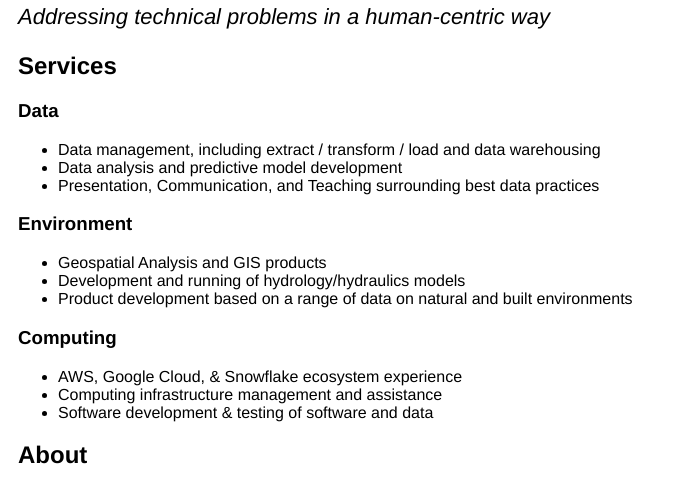
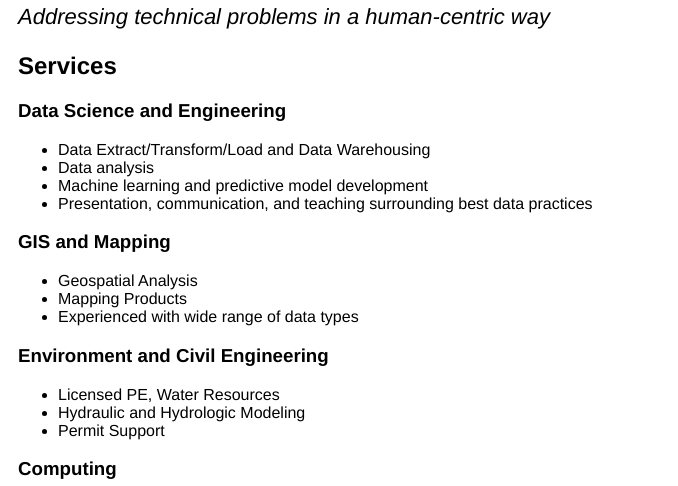
Before and after one commit to doublestopconsulting/doublestopconsulting.github.io, a plain HTML site: page index.html in a window 1280 px wide. Shown: the part 280-766 px from the top of the page, without its empty margins (0-678 px from the left). Drawn offline with Linux system fonts and the light colour scheme.

Commit message:
Update to services

```diff
--- a/index.html
+++ b/index.html
@@ -34,21 +34,27 @@
 
     <h2>Services</h2>
 
-    <h3>Data</h3>
-
+    <h3>Data Science and Engineering</h3>
     <ul>
-        <li>Data management, including extract / transform / load and data warehousing</li>
-        <li>Data analysis and predictive model development</li>
-        <li>Presentation, Communication, and Teaching surrounding best data practices</li>
+        <li>Data Extract/Transform/Load and Data Warehousing</li>
+        <li>Data analysis</li>
+        <li>Machine learning and predictive model development</li>
+        <li>Presentation, communication, and teaching surrounding best data practices</li>
     </ul>
 
+    <h3>GIS and Mapping</h3>
+    <ul>
+        <li>Geospatial Analysis</li>
+        <li>Mapping Products</li>
+        <li>Experienced with wide range of data types</li>
+    </ul>
 
-    <h3>Environment</h3>
+    <h3>Environment and Civil Engineering</h3>
     <ul>
-        <li>Geospatial Analysis and GIS products</li>
-        <li>Development and running of hydrology/hydraulics models</li>
-        <li>Product development based on a range of data on natural and built environments</li>
-    </ul>
+        <li>Licensed PE, Water Resources</li>
+        <li>Hydraulic and Hydrologic Modeling</li>
+        <li>Permit Support</li>
+   </ul>
 
 
     <h3>Computing</h3>
@@ -60,7 +66,7 @@
 
     <h2>About</h2>
     <p>
-    Double Stop Consulting has experience in both the data/software and civil/environmental engineering fields, and can combine these harmoniously to produce well documented, easily understandable solutions for our partners.
+    Double Stop Consulting was started in 2024 by a civil engineering / water resources PE with a decade of experience in the tech industry. We seek to combine technological best practices and high engineering standards to produce well documented, easily understandable solutions for our partners.
     </p>
 
      <p>Based in Seattle, WA.</p>
```
